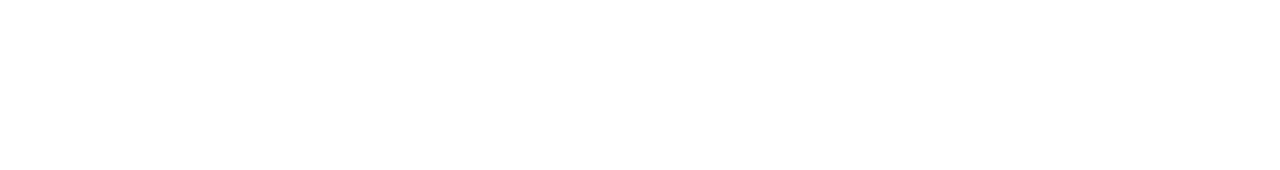
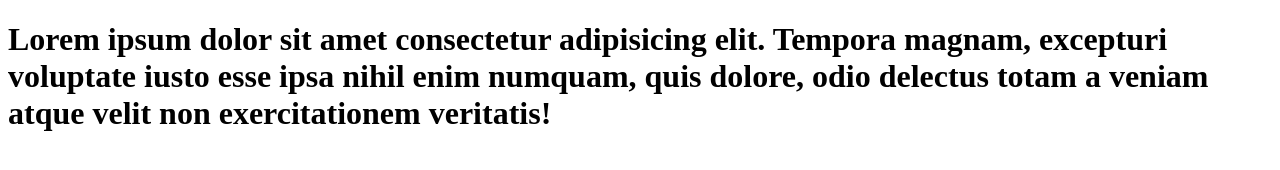
Before and after one commit to fabioSirigu/test-html, a plain HTML site: page index.html in a window 1280 px wide. Drawn offline with Linux system fonts and the light colour scheme.

Commit message:
Add page title

```diff
--- a/index.html
+++ b/index.html
@@ -7,6 +7,6 @@
       <title>Test</title>
 </head>
 <body>
-
+      <h1>Lorem ipsum dolor sit amet consectetur adipisicing elit. Tempora magnam, excepturi voluptate iusto esse ipsa nihil enim numquam, quis dolore, odio delectus totam a veniam atque velit non exercitationem veritatis!</h1>
 </body>
 </html>
```
